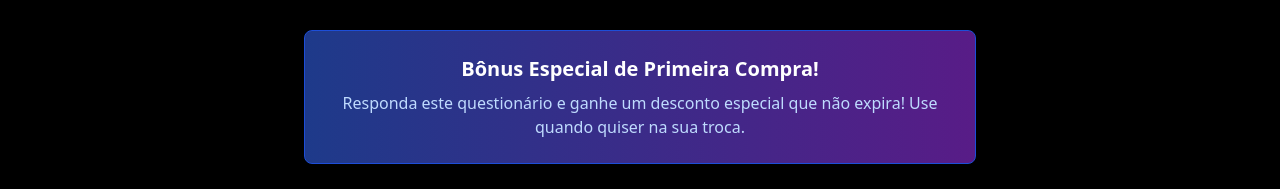
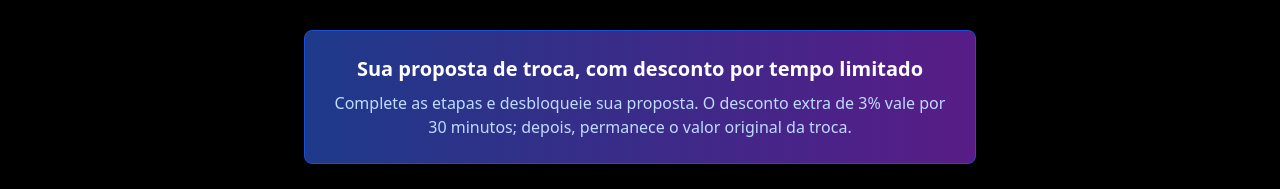
Before and after one commit to GustavoGussoni/comprefi, a React (Vite) app: page /trocar-de-iphone in a window 1280 px wide. Shown: the part 513-702 px from the top of the page. Built offline with nearby package versions, Linux system fonts and the light colour scheme; no server answers.

Commit message:
fix: align trade funnel copy with 30-minute offer

```diff
--- a/src/pages/TradeFunnel.tsx
+++ b/src/pages/TradeFunnel.tsx
@@ -440,11 +440,12 @@ const TradeFunnel: React.FC = () => {
             <div className="mt-8 p-6 bg-gradient-to-r from-blue-900 to-purple-900 rounded-lg border border-blue-700">
               <div className="text-center">
                 <h3 className="text-xl font-bold text-white mb-2">
-                  Bônus Especial de Primeira Compra!
+                  Sua proposta de troca, com desconto por tempo limitado
                 </h3>
                 <p className="text-blue-200">
-                  Responda este questionário e ganhe um desconto especial que
-                  não expira! Use quando quiser na sua troca.
+                  Complete as etapas e desbloqueie sua proposta. O desconto
+                  extra de 3% vale por 30 minutos; depois, permanece o valor
+                  original da troca.
                 </p>
               </div>
             </div>
```
